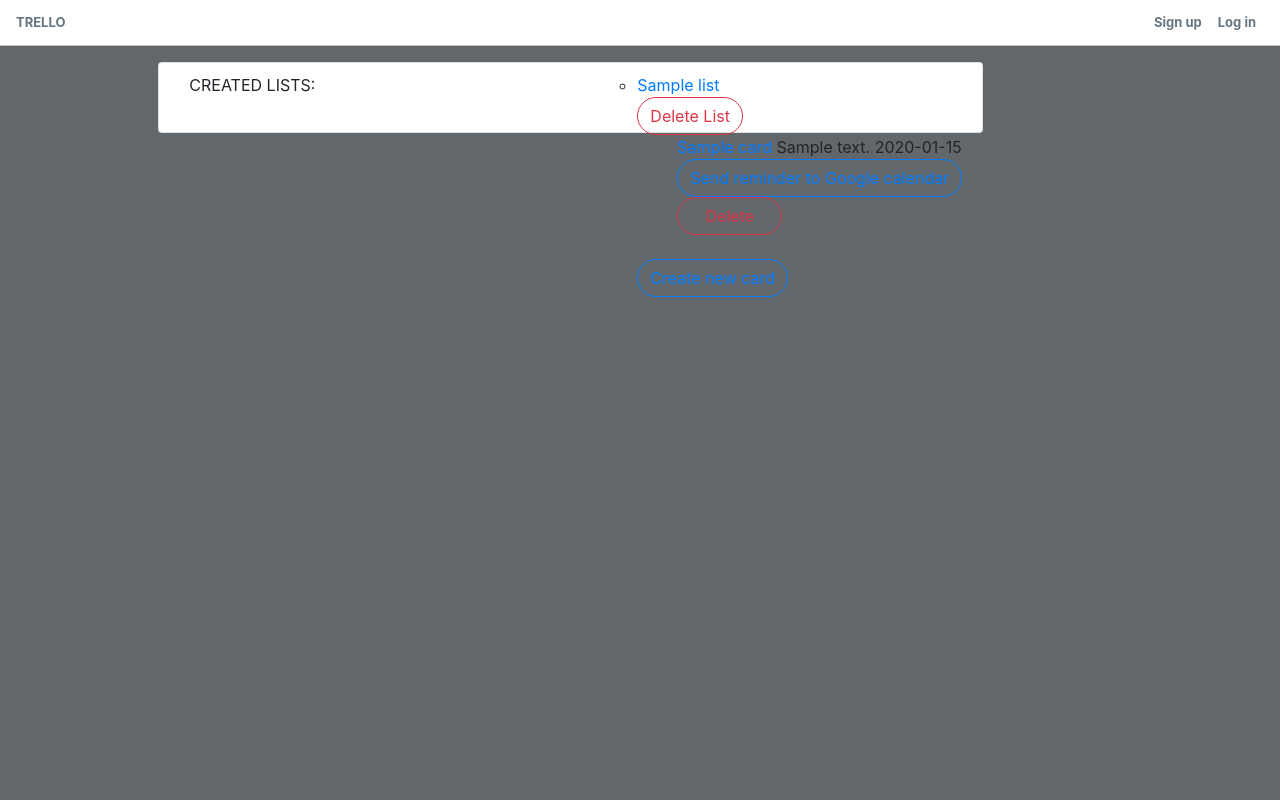
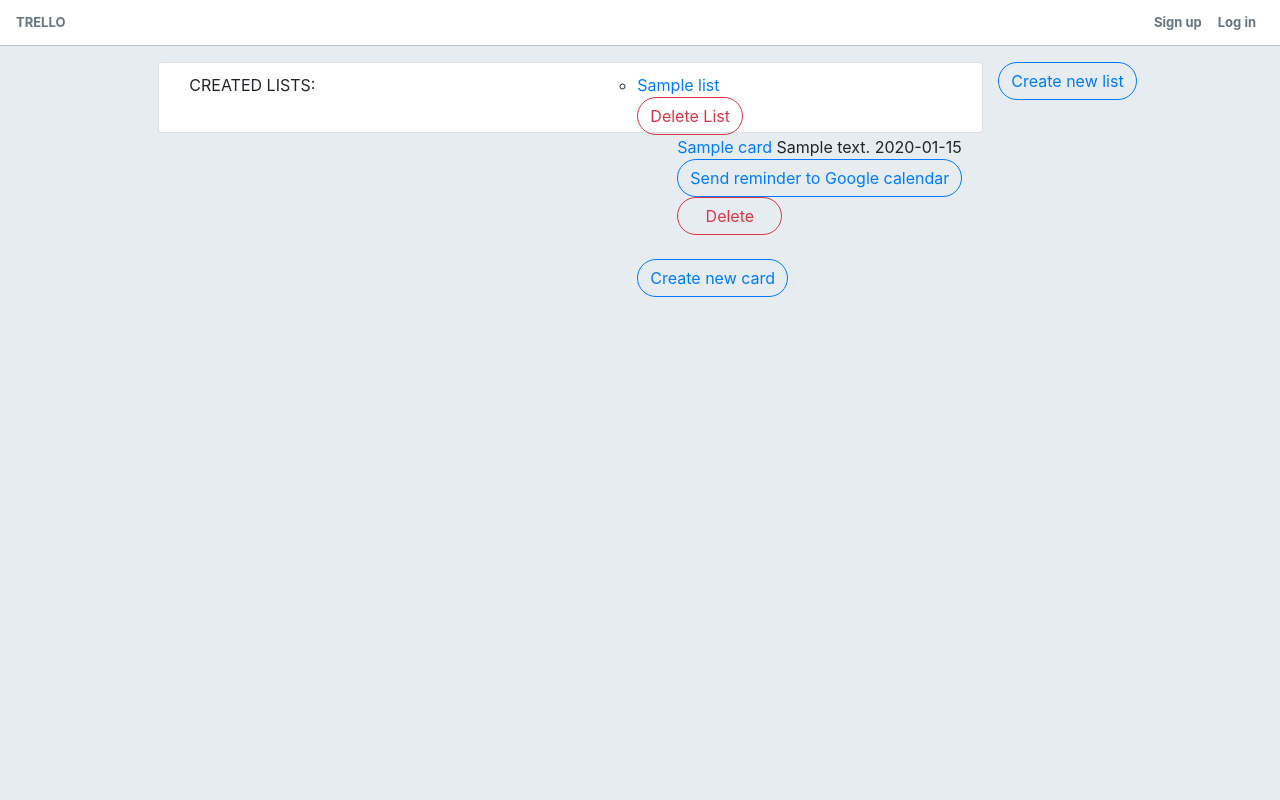
Before and after one commit to TudorStoian/Springboard-Capstone-1-Trello, a Flask app: template templates/board/show.html in a window 1280 px wide. Run offline with Flask 2, Linux system fonts and the light colour scheme; tables that the repository leaves empty hold one stand-in row (values such as "Sample post"); the template is opened without the code that fills it: values that come from a table or form of the project are taken from there, most other values are stand-ins (such as "Sample title", 1, 10 or a date in 2020); some libraries are stand-ins or nearby versions.

Commit message:
Experimenting with removing the background

```diff
--- a/templates/board/show.html
+++ b/templates/board/show.html
@@ -2,7 +2,7 @@
 
 {% block content %}
 
-  <div class="bg"></div>
+  <div ></div>
   <div class="row justify-content-center">
     <div class="col-md-9">
       <ul class="list-group no-hover" id="messages">
```
